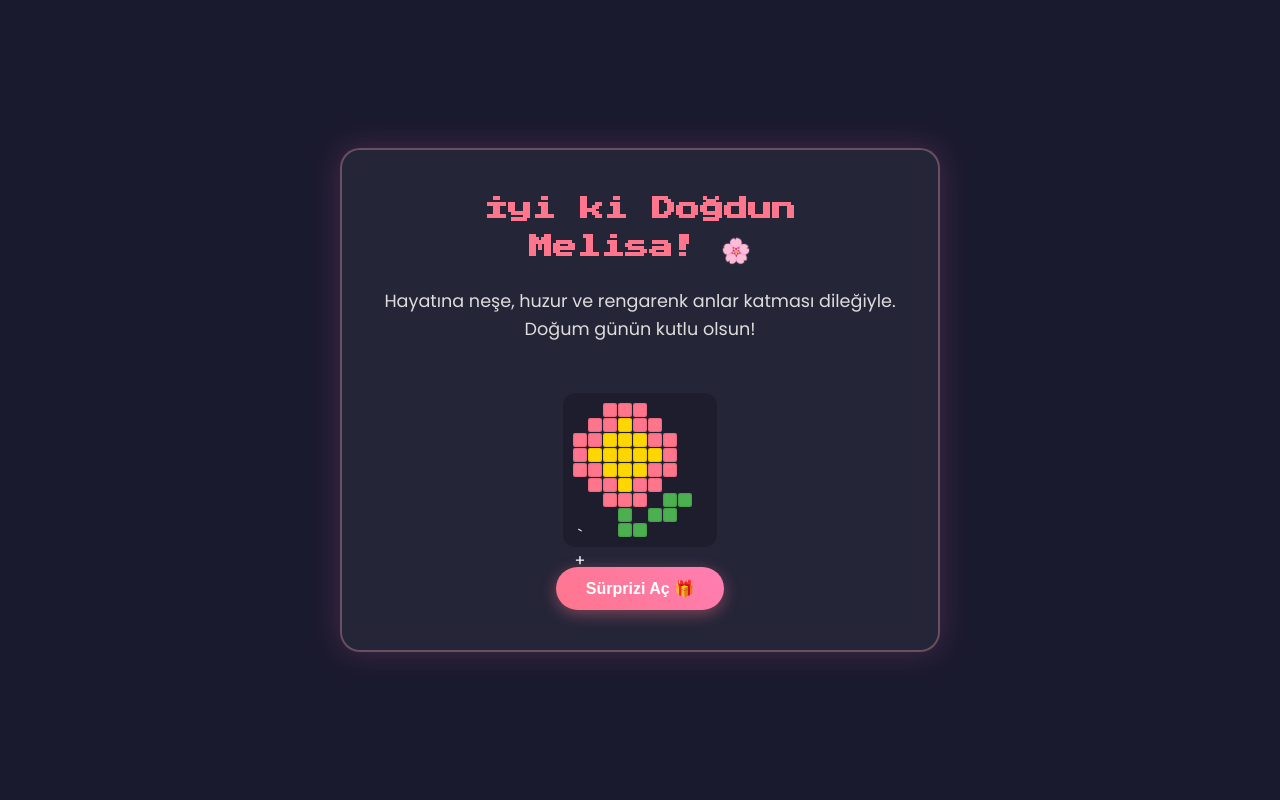
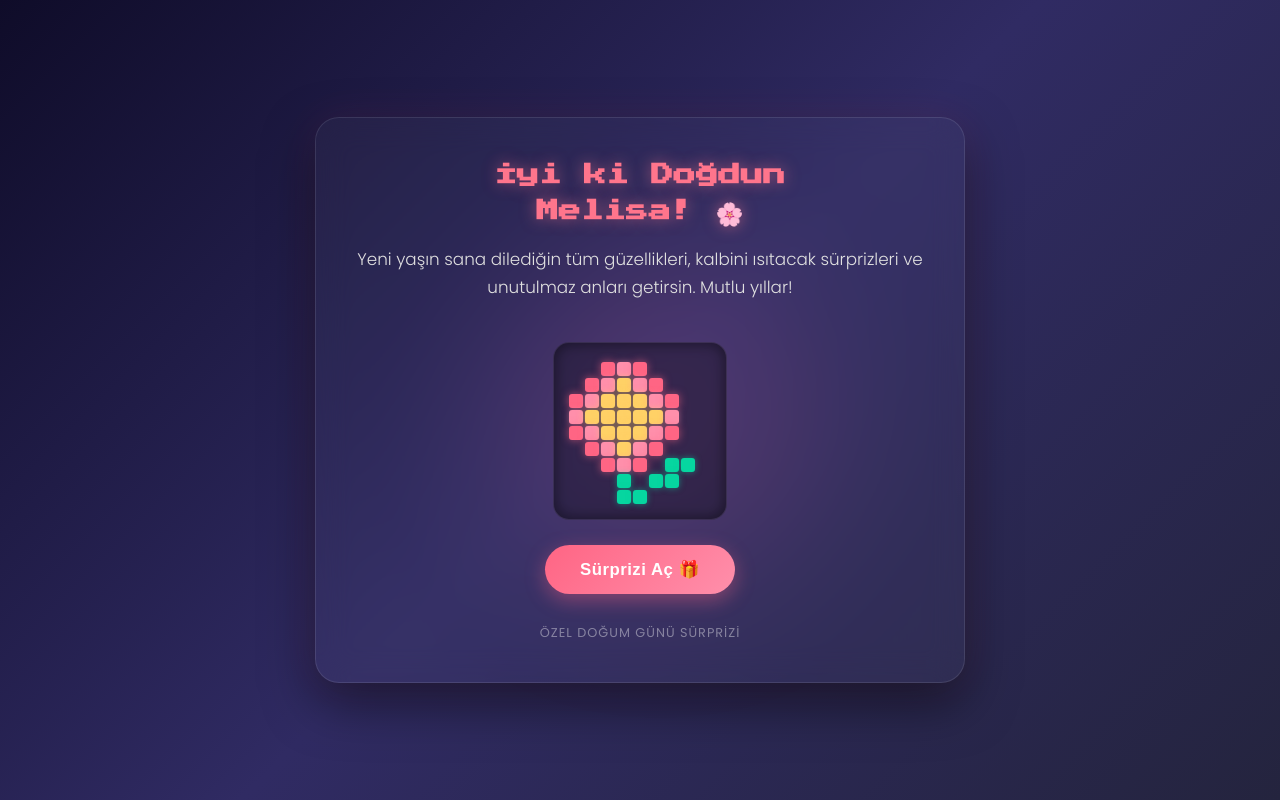
Before and after one commit to dogum001/iyikidogdun, a plain HTML site: page index.html in a window 1280 px wide. Drawn offline with nearby package versions, Linux system fonts and the light colour scheme.

Commit message:
index.html

```diff
--- a/index.html
+++ b/index.html
@@ -3,8 +3,10 @@
 <head>
     <meta charset="UTF-8">
     <meta name="viewport" content="width=device-width, initial-scale=1.0">
-    <title>İyi ki Doğdun Melisa! 🎉</title>
-    <link href="https://fonts.googleapis.com/css2?family=Press+Start+2P&family=Poppins:wght@400;600&display=swap" rel="stylesheet">
+    <title>İyi ki Doğdun Melisa! 🌸</title>
+    <link href="https://fonts.googleapis.com/css2?family=Press+Start+2P&family=Poppins:wght@300;400;600&display=swap" rel="stylesheet">
+    <!-- Konfeti Kütüphanesi -->
+    <script src="https://cdn.jsdelivr.net/npm/canvas-confetti@1.5.1/dist/confetti.browser.min.js"></script>
     <style>
         * {
             margin: 0;
@@ -13,7 +15,7 @@
         }
 
         body {
-            background-color: #1a1a2e;
+            background: linear-gradient(135deg, #0f0c29, #302b63, #24243e);
             color: #fff;
             font-family: 'Poppins', sans-serif;
             min-height: 100vh;
@@ -26,125 +28,218 @@
             padding: 20px;
         }
 
+        /* Yüzen Arka Plan Işıkları */
+        .bg-glow {
+            position: absolute;
+            width: 300px;
+            height: 300px;
+            background: rgba(255, 105, 180, 0.15);
+            filter: blur(80px);
+            border-radius: 50%;
+            z-index: 0;
+            animation: floatGlow 8s ease-in-out infinite alternate;
+        }
+
+        @keyframes floatGlow {
+            0% { transform: translate(-50px, -50px); }
+            100% { transform: translate(50px, 50px); }
+        }
+
         .container {
-            max-width: 600px;
-            background: rgba(255, 255, 255, 0.05);
-            backdrop-filter: blur(10px);
-            border: 2px solid rgba(255, 182, 193, 0.3);
-            padding: 40px;
-            border-radius: 20px;
-            box-shadow: 0 0 30px rgba(255, 105, 180, 0.2);
+            position: relative;
+            max-width: 650px;
+            width: 100%;
+            background: rgba(255, 255, 255, 0.03);
+            backdrop-filter: blur(16px);
+            -webkit-backdrop-filter: blur(16px);
+            border: 1px solid rgba(255, 255, 255, 0.1);
+            padding: 40px 30px;
+            border-radius: 24px;
+            box-shadow: 0 20px 50px rgba(0, 0, 0, 0.5), 0 0 40px rgba(255, 105, 180, 0.1);
             z-index: 2;
+            animation: containerEntry 1s cubic-bezier(0.16, 1, 0.3, 1);
+        }
+
+        @keyframes containerEntry {
+            from { opacity: 0; transform: translateY(30px) scale(0.95); }
+            to { opacity: 1; transform: translateY(0) scale(1); }
         }
 
         h1 {
             font-family: 'Press Start 2P', monospace;
-            font-size: 1.5rem;
+            font-size: 1.4rem;
             color: #ff758c;
-            margin-bottom: 20px;
+            margin-bottom: 15px;
             line-height: 1.6;
+            text-shadow: 0 0 15px rgba(255, 117, 140, 0.5);
         }
 
         p {
-            font-size: 1.1rem;
-            color: #ddd;
-            margin-bottom: 30px;
-            line-height: 1.6;
+            font-size: 1.05rem;
+            color: #e0e0e0;
+            margin-bottom: 25px;
+            line-height: 1.7;
+            font-weight: 300;
         }
 
-        /* Pixel Art Çiçek Tablosu */
+        /* Gelişmiş Pixel Art Çiçek */
+        .pixel-flower-wrapper {
+            display: inline-block;
+            padding: 15px;
+            background: rgba(0, 0, 0, 0.3);
+            border-radius: 16px;
+            border: 1px solid rgba(255, 255, 255, 0.05);
+            margin: 15px 0 25px 0;
+            box-shadow: inset 0 0 15px rgba(0,0,0,0.5);
+        }
+
         .pixel-flower {
             display: inline-grid;
             grid-template-columns: repeat(9, 14px);
             grid-template-rows: repeat(9, 14px);
-            gap: 1px;
-            margin: 20px 0;
-            padding: 10px;
-            background: rgba(0, 0, 0, 0.2);
-            border-radius: 12px;
+            gap: 2px;
         }
 
         .pixel {
             width: 14px;
             height: 14px;
-            border-radius: 2px;
+            border-radius: 3px;
+            transition: transform 0.2s;
         }
 
-        /* Renk Kodları */
-        .pink { background-color: #ff758c; box-shadow: inset 0 0 2px rgba(0,0,0,0.3); }
-        .yellow { background-color: #ffd700; box-shadow: inset 0 0 2px rgba(0,0,0,0.3); }
-        .green { background-color: #4caf50; box-shadow: inset 0 0 2px rgba(0,0,0,0.3); }
+        .pixel:hover {
+            transform: scale(1.3);
+        }
+
+        /* Renk Paleti ve Parlamalar */
+        .pink { background-color: #ff6584; box-shadow: 0 0 8px rgba(255, 101, 132, 0.6); }
+        .light-pink { background-color: #ff8fab; box-shadow: 0 0 6px rgba(255, 143, 171, 0.5); }
+        .yellow { background-color: #ffd166; box-shadow: 0 0 8px rgba(255, 209, 102, 0.6); }
+        .green { background-color: #06d6a0; box-shadow: 0 0 6px rgba(6, 214, 160, 0.5); }
         .empty { background-color: transparent; }
 
         .btn {
-            background: linear-gradient(45deg, #ff758c, #ff7eb3);
+            background: linear-gradient(135deg, #ff6584, #ff8fab);
             color: white;
             border: none;
-            padding: 12px 30px;
-            font-size: 1rem;
+            padding: 14px 35px;
+            font-size: 1.05rem;
             font-weight: 600;
             border-radius: 50px;
             cursor: pointer;
-            transition: 0.3s;
-            box-shadow: 0 4px 15px rgba(255, 117, 140, 0.4);
+            transition: all 0.3s ease;
+            box-shadow: 0 6px 20px rgba(255, 101, 132, 0.4);
+            letter-spacing: 0.5px;
         }
 
         .btn:hover {
-            transform: scale(1.05);
-            box-shadow: 0 6px 20px rgba(255, 117, 140, 0.6);
+            transform: translateY(-3px) scale(1.03);
+            box-shadow: 0 10px 25px rgba(255, 101, 132, 0.6);
+            background: linear-gradient(135deg, #ff5273, #ff7b9c);
+        }
+
+        .btn:active {
+            transform: translateY(1px);
         }
 
         #message {
-            margin-top: 20px;
-            font-size: 1.2rem;
-            color: #ffeb3b;
+            margin-top: 25px;
+            font-size: 1.15rem;
+            color: #ffd166;
             display: none;
-            animation: fadeIn 0.8s ease-in-out;
+            padding: 20px;
+            background: rgba(255, 209, 102, 0.08);
+            border: 1px solid rgba(255, 209, 102, 0.2);
+            border-radius: 14px;
+            animation: fadeIn 0.8s cubic-bezier(0.16, 1, 0.3, 1);
+            line-height: 1.6;
         }
 
         @keyframes fadeIn {
-            from { opacity: 0; transform: translateY(10px); }
+            from { opacity: 0; transform: translateY(15px); }
             to { opacity: 1; transform: translateY(0); }
+        }
+
+        .footer-note {
+            margin-top: 30px;
+            font-size: 0.8rem;
+            color: rgba(255, 255, 255, 0.4);
+            letter-spacing: 1px;
         }
     </style>
 </head>
 <body>
 
+    <div class="bg-glow"></div>
+
     <div class="container">
         <h1>İyi ki Doğdun<br>Melisa! 🌸</h1>
-        <p>Hayatına neşe, huzur ve rengarenk anlar katması dileğiyle. Doğum günün kutlu olsun!</p>
+        <p>Yeni yaşın sana dilediğin tüm güzellikleri, kalbini ısıtacak sürprizleri ve unutulmaz anları getirsin. Mutlu yıllar!</p>
 
-        <!-- Pixel Art Çiçek Tasarımı -->
+        <!-- Gelişmiş Pixel Art Çiçek -->
+        <div class="pixel-flower-wrapper">
             <div class="pixel-flower" id="flower">
                 <!-- Satır 1 -->
-            <div class="pixel empty"></div><div class="pixel empty"></div><div class="pixel pink"></div><div class="pixel pink"></div><div class="pixel pink"></div><div class="pixel empty"></div><div class="pixel empty"></div><div class="pixel empty"></div><div class="pixel empty"></div>
+                <div class="pixel empty"></div><div class="pixel empty"></div><div class="pixel pink"></div><div class="pixel light-pink"></div><div class="pixel pink"></div><div class="pixel empty"></div><div class="pixel empty"></div><div class="pixel empty"></div><div class="pixel empty"></div>
                 <!-- Satır 2 -->
-            <div class="pixel empty"></div><div class="pixel pink"></div><div class="pixel pink"></div><div class="pixel yellow"></div><div class="pixel pink"></div><div class="pixel pink"></div><div class="pixel empty"></div><div class="pixel empty"></div><div class="pixel empty"></div>
+                <div class="pixel empty"></div><div class="pixel pink"></div><div class="pixel light-pink"></div><div class="pixel yellow"></div><div class="pixel light-pink"></div><div class="pixel pink"></div><div class="pixel empty"></div><div class="pixel empty"></div><div class="pixel empty"></div>
                 <!-- Satır 3 -->
-            <div class="pixel pink"></div><div class="pixel pink"></div><div class="pixel yellow"></div><div class="pixel yellow"></div><div class="pixel yellow"></div><div class="pixel pink"></div><div class="pixel pink"></div><div class="pixel empty"></div><div class="pixel empty"></div>
+                <div class="pixel pink"></div><div class="pixel light-pink"></div><div class="pixel yellow"></div><div class="pixel yellow"></div><div class="pixel yellow"></div><div class="pixel light-pink"></div><div class="pixel pink"></div><div class="pixel empty"></div><div class="pixel empty"></div>
                 <!-- Satır 4 -->
-            <div class="pixel pink"></div><div class="pixel yellow"></div><div class="pixel yellow"></div><div class="pixel yellow"></div><div class="pixel yellow"></div><div class="pixel yellow"></div><div class="pixel pink"></div><div class="pixel empty"></div><div class="pixel empty"></div>
+                <div class="pixel light-pink"></div><div class="pixel yellow"></div><div class="pixel yellow"></div><div class="pixel yellow"></div><div class="pixel yellow"></div><div class="pixel yellow"></div><div class="pixel light-pink"></div><div class="pixel empty"></div><div class="pixel empty"></div>
                 <!-- Satır 5 -->
-            <div class="pixel pink"></div><div class="pixel pink"></div><div class="pixel yellow"></div><div class="pixel yellow"></div><div class="pixel yellow"></div><div class="pixel pink"></div><div class="pixel pink"></div><div class="pixel empty"></div><div class="pixel empty"></div>
+                <div class="pixel pink"></div><div class="pixel light-pink"></div><div class="pixel yellow"></div><div class="pixel yellow"></div><div class="pixel yellow"></div><div class="pixel light-pink"></div><div class="pixel pink"></div><div class="pixel empty"></div><div class="pixel empty"></div>
                 <!-- Satır 6 -->
-            <div class="pixel empty"></div><div class="pixel pink"></div><div class="pixel pink"></div><div class="pixel yellow"></div><div class="pixel pink"></div><div class="pixel pink"></div><div class="pixel empty"></div><div class="pixel empty"></div><div class="pixel empty"></div>
+                <div class="pixel empty"></div><div class="pixel pink"></div><div class="pixel light-pink"></div><div class="pixel yellow"></div><div class="pixel light-pink"></div><div class="pixel pink"></div><div class="pixel empty"></div><div class="pixel empty"></div><div class="pixel empty"></div>
                 <!-- Satır 7 -->
-            <div class="pixel empty"></div><div class="pixel empty"></div><div class="pixel pink"></div><div class="pixel pink"></div><div class="pixel pink"></div><div class="pixel empty"></div><div class="pixel green"></div><div class="pixel green"></div><div class="pixel empty"></div>
+                <div class="pixel empty"></div><div class="pixel empty"></div><div class="pixel pink"></div><div class="pixel light-pink"></div><div class="pixel pink"></div><div class="pixel empty"></div><div class="pixel green"></div><div class="pixel green"></div><div class="pixel empty"></div>
                 <!-- Satır 8 -->
                 <div class="pixel empty"></div><div class="pixel empty"></div><div class="pixel empty"></div><div class="pixel green"></div><div class="pixel empty"></div><div class="pixel green"></div><div class="pixel green"></div><div class="pixel empty"></div><div class="pixel empty"></div>
                 <!-- Satır 9 -->
-            <div class="pixel empty">` +             `</div><div class="pixel empty"></div><div class="pixel empty"></div><div class="pixel green"></div><div class="pixel green"></div><div class="pixel empty"></div><div class="pixel empty"></div><div class="pixel empty"></div><div class="pixel empty"></div>
+                <div class="pixel empty"></div><div class="pixel empty"></div><div class="pixel empty"></div><div class="pixel green"></div><div class="pixel green"></div><div class="pixel empty"></div><div class="pixel empty"></div><div class="pixel empty"></div><div class="pixel empty"></div>
+            </div>
         </div>
 
         <br>
-        <button class="btn" onclick="surprizGoster()">Sürprizi Aç 🎁</button>
-        <div id="message">İyi ki varsın Melisa, yüzünden gülücükler hiç eksik olmasın! ✨</div>
+        <button class="btn" onclick="kutla()">Sürprizi Aç 🎁</button>
+
+        <div id="message">
+            ✨ İyi ki varsın Melisa! Yüzündeki gülümseme ve enerjin etrafındaki herkese ışık olmaya devam etsin. Harika bir yaşın olsun! 🎈
+        </div>
+
+        <div class="footer-note">ÖZEL DOĞUM GÜNÜ SÜRPRİZİ</div>
     </div>
 
     <script>
-        function surprizGoster() {
+        function kutla() {
+            // Mesaj kutusunu aç
             const msg = document.getElementById('message');
             msg.style.display = 'block';
+
+            // Muhteşem Konfeti Efekti
+            var duration = 3 * 1000;
+            var end = Date.now() + duration;
+
+            (function frame() {
+                confetti({
+                    particleCount: 4,
+                    angle: 60,
+                    spread: 55,
+                    origin: { x: 0 },
+                    colors: ['#ff6584', '#ffd166', '#06d6a0', '#ff8fab']
+                });
+                confetti({
+                    particleCount: 4,
+                    angle: 120,
+                    spread: 55,
+                    origin: { x: 1 },
+                    colors: ['#ff6584', '#ffd166', '#06d6a0', '#ff8fab']
+                });
+
+                if (Date.now() < end) {
+                    requestAnimationFrame(frame);
+                }
+            }());
         }
     </script>
 
```
Lines whose indentation alone changed are shown as unchanged.
